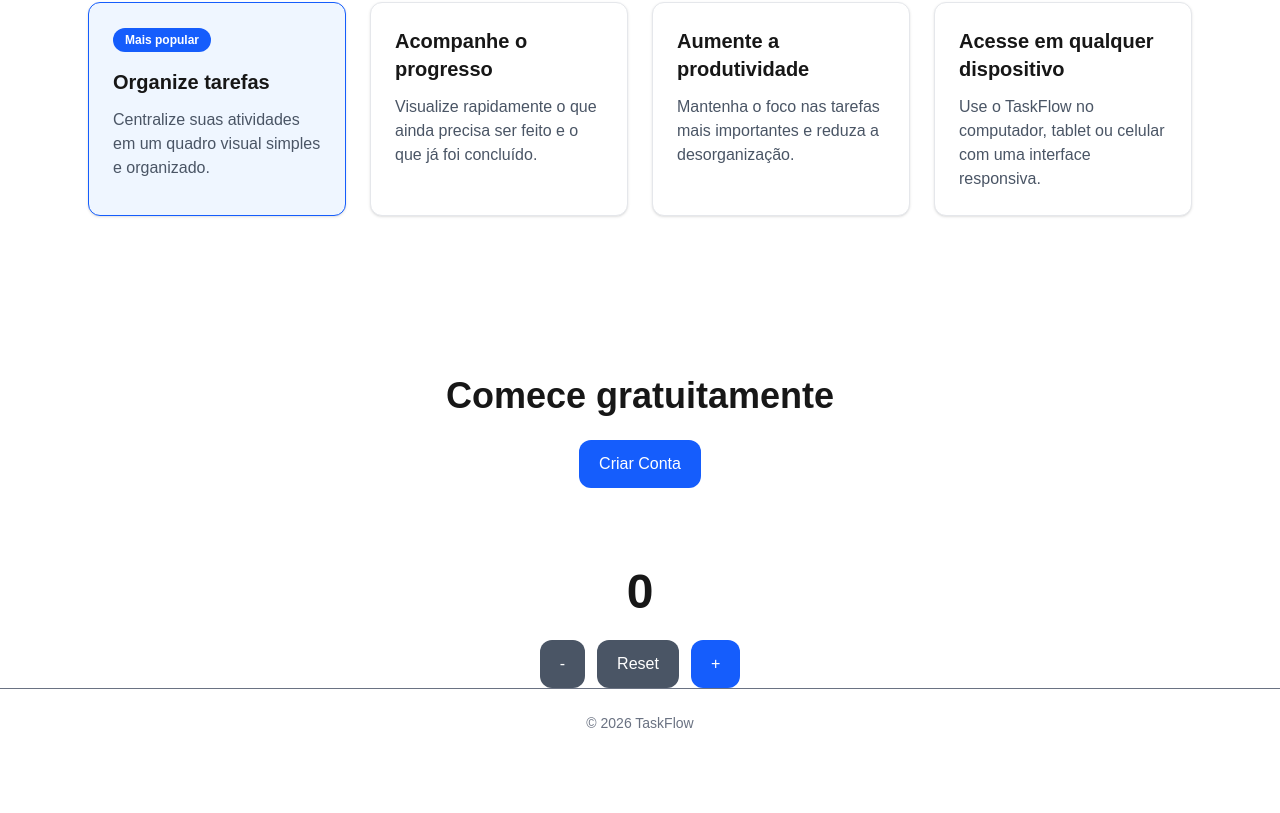
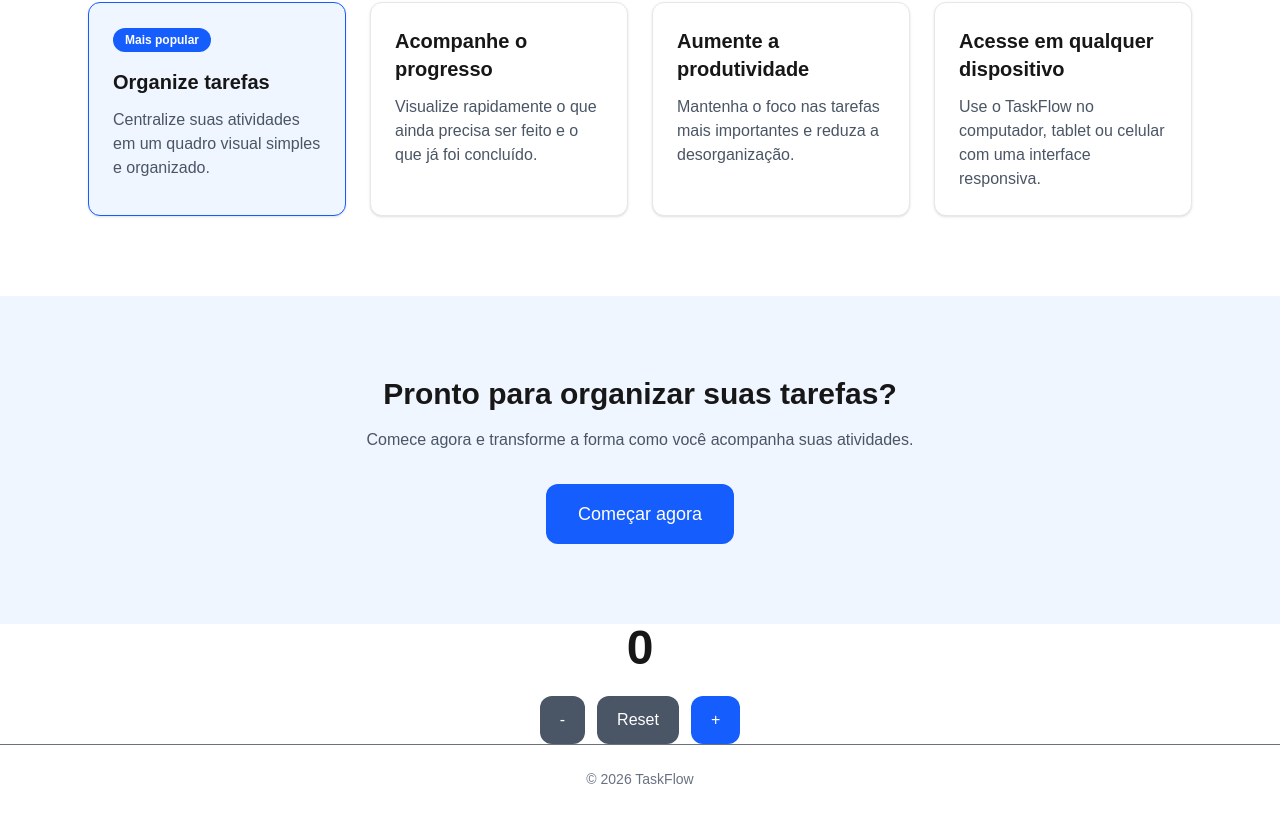
Before and after one commit to jorge-pires/projeto-kanban, a Next.js app: page / in a window 1280 px wide. Shown: the part 649-1462 px from the top of the page. Before the commit the page ends 1406 px from the top, so only its background shows below. Built offline with nearby package versions, Linux system fonts and the light colour scheme.

Commit message:
refactor: use button link in call to action

```diff
--- a/components/landing/cta.tsx
+++ b/components/landing/cta.tsx
@@ -1,13 +1,23 @@
-import { Button } from "@/components/ui/Button";
+import { ButtonLink } from "@/components/ui/button-link"
 
 export function CTA() {
   return (
-    <section className="px-6 py-20 text-center">
-      <h2 className="text-4xl font-bold mb-6 ">Comece gratuitamente</h2>
+    <section className="bg-blue-50 px-6 py-20 text-center">
+      <h2 className="text-3xl font-bold">
+        Pronto para organizar suas tarefas?
+      </h2>
 
-      <Button variant="primary" size="md">
-        Criar Conta
-      </Button>
+      <p className="mx-auto mt-4 max-w-xl text-gray-600">
+        Comece agora e transforme a forma como você acompanha suas atividades.
+      </p>
+
+      <ButtonLink
+        href="/login"
+        size="lg"
+        className="mt-8"
+      >
+        Começar agora
+      </ButtonLink>
     </section>
-  );
+  )
 }
```
